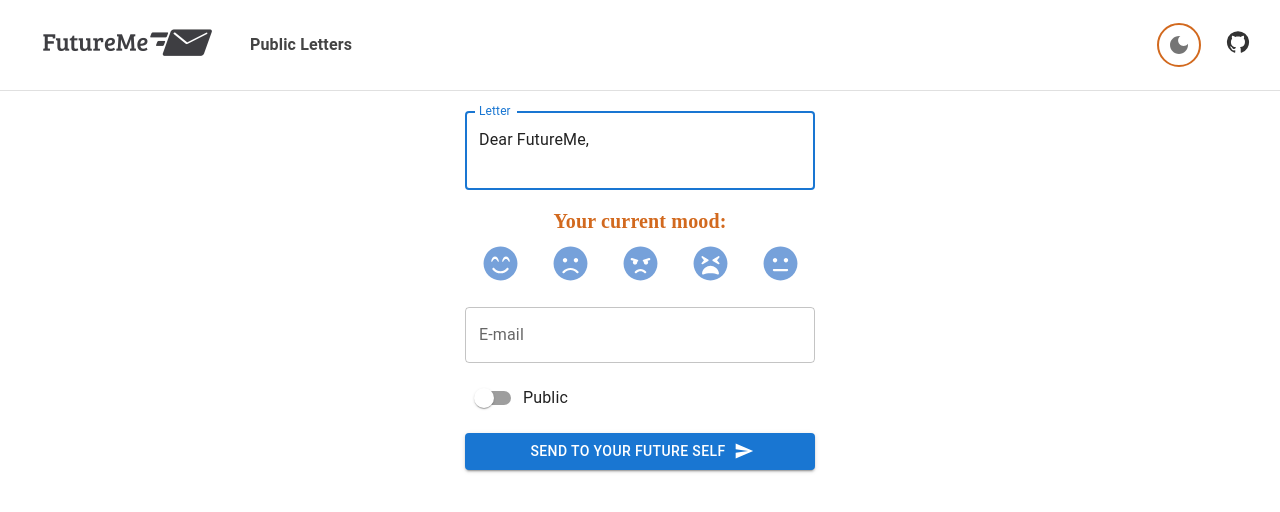
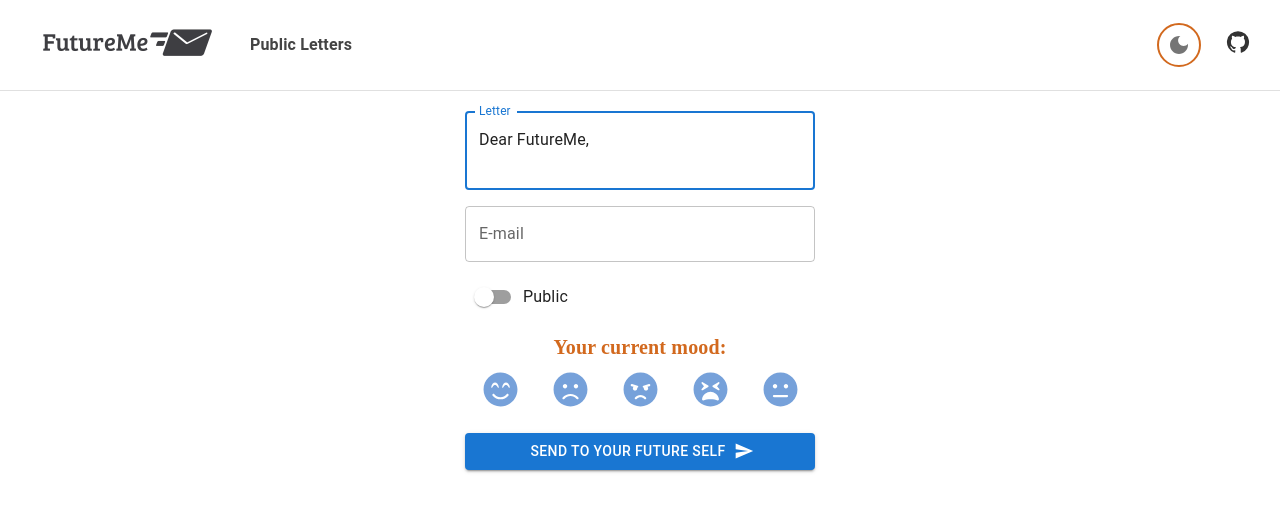
Before and after one commit to AbdoElsaed/FutureMe, a Next.js app in the folder client/: page / in a window 1280 px wide. Shown: the top 512 px of the page. Built offline with nearby package versions, Linux system fonts and the light colour scheme.

Commit message:
change the place of mood picker to the end

```diff
--- a/client/components/FormInputs.js
+++ b/client/components/FormInputs.js
@@ -170,7 +170,6 @@ const FormInputs = () => {
         style={{ width: "350px" }}
         // inputRef={(input) => input && input.focus()}
       />
-      <MoodPicker mood={mood} setMood={setMood} />
       {/* <TextField
         id="date"
         label="Deliver On"
@@ -216,6 +215,7 @@ const FormInputs = () => {
         control={<Switch checked={isPublic} onChange={handlePublicSwitch} />}
         label="Public"
       />
+      <MoodPicker mood={mood} setMood={setMood} />
       <LoadingButton
         style={{ fontWeight: 500 }}
         variant={theme === "dark" ? "outlined" : "contained"}
```
